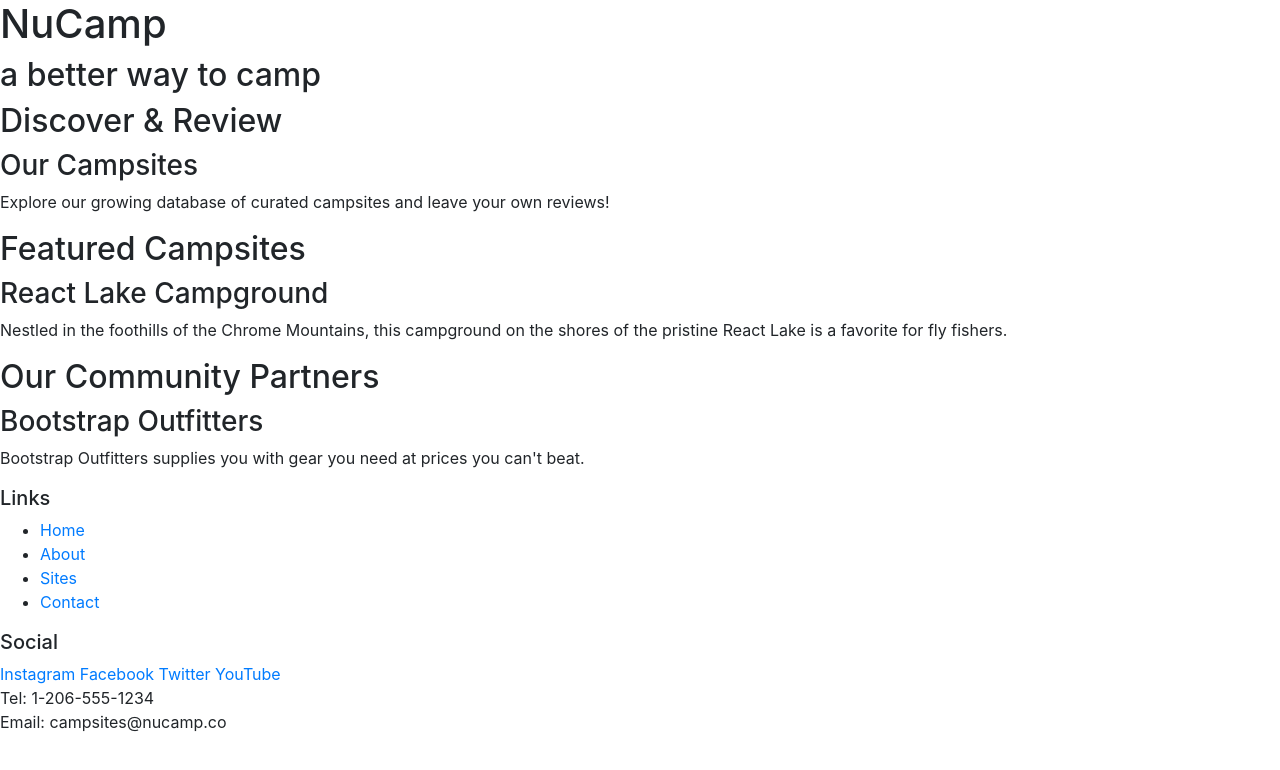
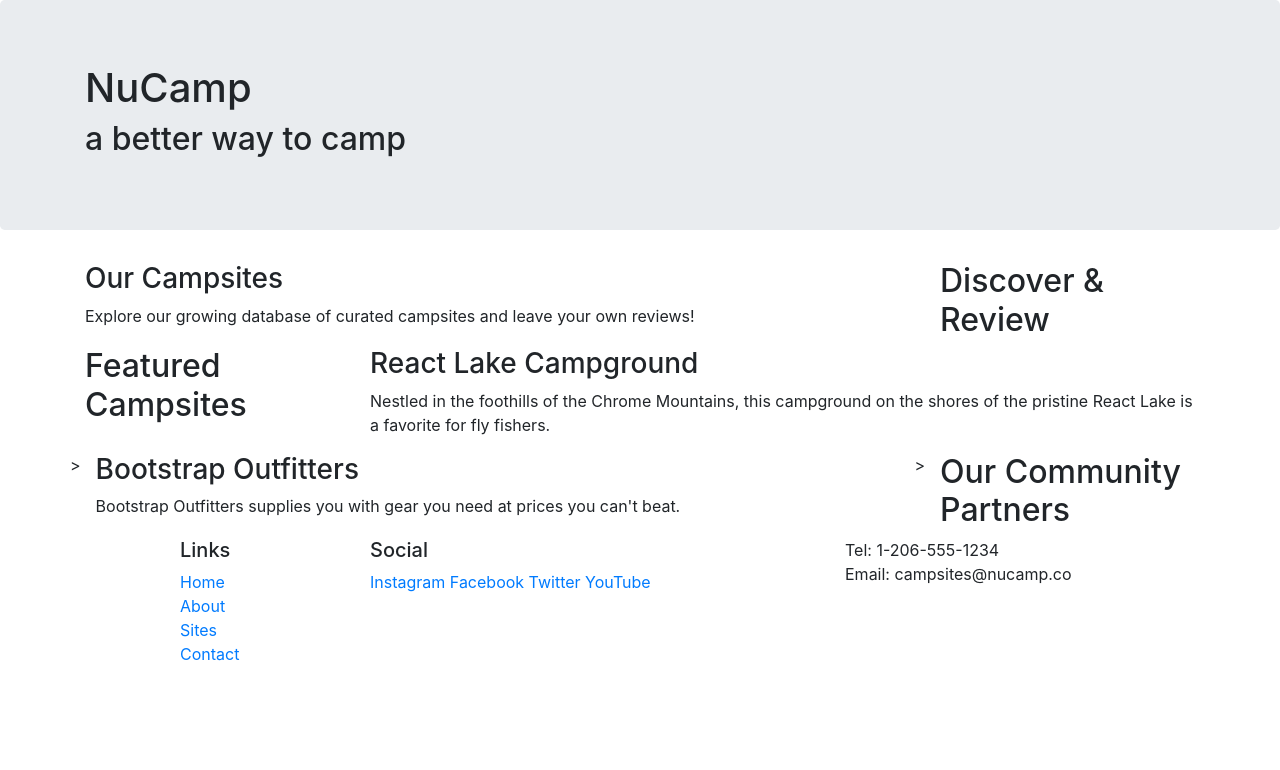
Before and after one commit to johndellMSFT/johndellNuCamp, a website: page index.html in a window 1280 px wide. Drawn offline with nearby package versions, Linux system fonts and the light colour scheme.

Commit message:
style changes

```diff
--- a/index.html
+++ b/index.html
@@ -13,51 +13,72 @@
 
 <body>
 
-    <header>
-        <div>
+    <header class="jumbotron">
+        <div class="container">
+            <div class="row">
+                <div class="col">
                     <h1>NuCamp</h1>
                     <h2>a better way to camp</h2>
                 </div>
+        </div>
     </header>
 
-    <div>
+    <div class="container">
+    <div class="row">
+        <div class="col-sm-4 order-sm-last col-md-3">
             <h2>Discover & Review</h2>
+        </div>
+        <div class="col">
             <h3>Our Campsites</h3>
             <p>Explore our growing database of curated campsites and leave your own reviews!</p>
         </div>
+    </div>
 
-    <div>
+    <div class="row">
+        <div class="col-sm-4 col-md-3">
             <h2>Featured Campsites</h2>
+        </div>
+        <div class="col">
             <h3>React Lake Campground</h3>
             <p>Nestled in the foothills of the Chrome Mountains, this campground on the shores of the pristine React Lake is a favorite for fly fishers.</p>
         </div>
+    </div>
 
-    <div>
+    <div class="row">
+        <div class="col-sm-4 order-sm-last col-md-3">
             <h2>Our Community Partners</h2>
+        </div>>
+        <div class="col">
             <h3>Bootstrap Outfitters</h3>
             <p>Bootstrap Outfitters supplies you with gear you need at prices you can't beat.</p>
+        </div>>
+    </div>
 </div>
 
     <footer>
-        <div>
+        <div class="container">
+            <div class="row">
+                <div class="col-4 col-sm-2 offset-1">
                      <h5>Links</h5>
-            <ul>
+                    <ul class="list-unstyled">
                         <li><a href="#">Home</a></li>
                         <li><a href="#">About</a></li>
                         <li><a href="#">Sites</a></li>
                         <li><a href="#">Contact</a></li>
                     </ul>
                 </div>
-        <div>
+                <div class="col-6 col-sm-5">
                     <h5>Social</h5>
                     <a href="http://instagram.com/">Instagram</a>
                     <a href="http://facebook.com/">Facebook</a>
                     <a href="http://twitter.com/">Twitter</a>
                     <a href="http://youtube.com/">YouTube</a>
                 </div>
-        <div>
+                <div class="col-sm-4">
                     Tel: 1-206-555-1234<br />
                     Email: campsites@nucamp.co
+                 </div>
+            </div>
         </div>
     </footer>
 
```
Lines whose indentation alone changed are shown as unchanged.
